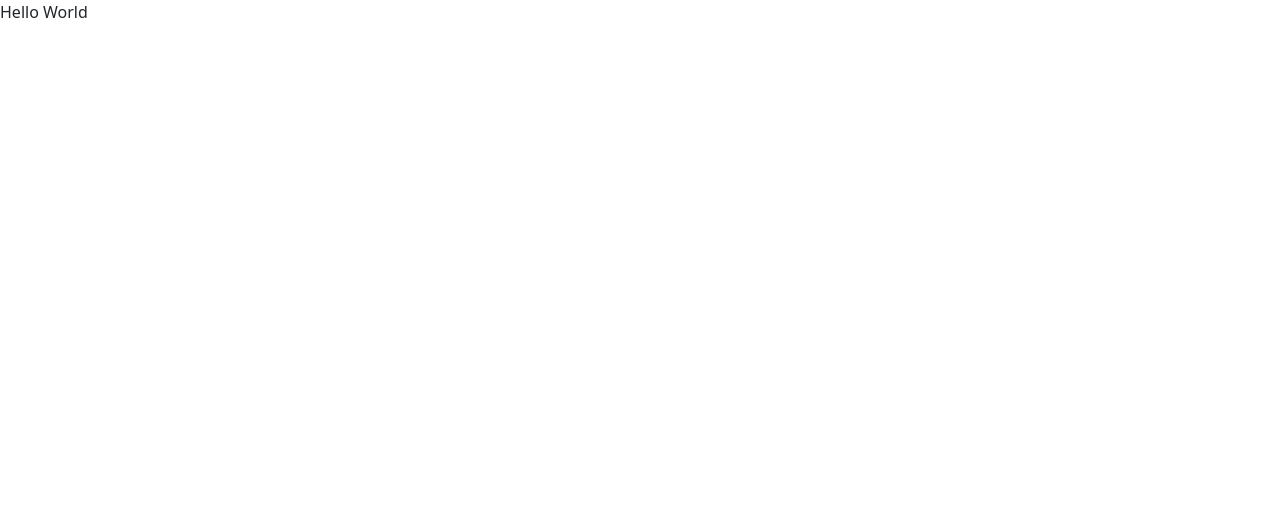
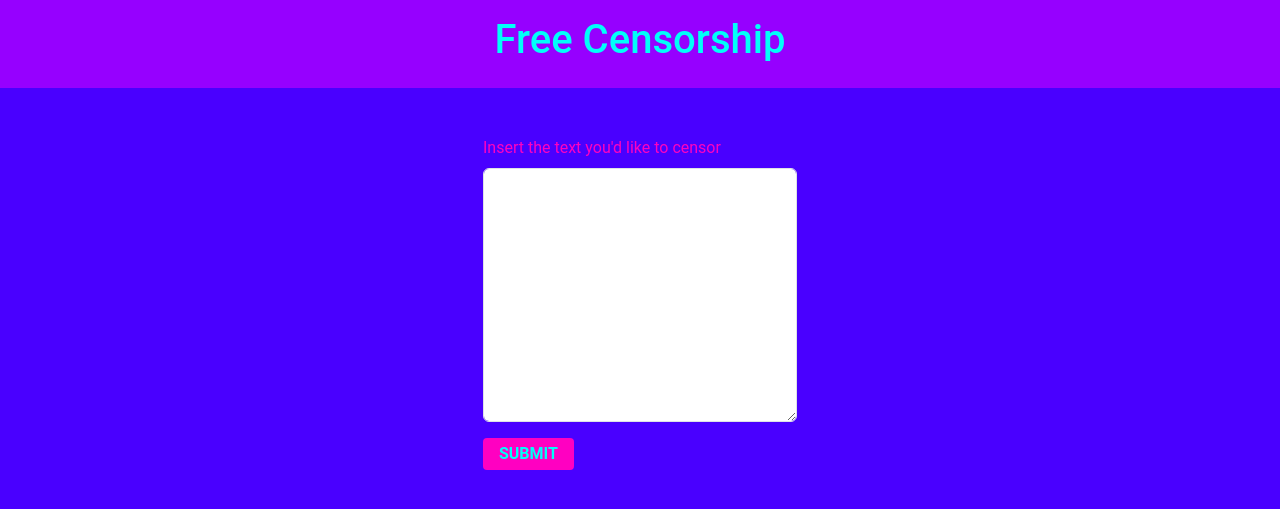
Before and after one commit to rebs-code/php-badwords, a PHP site: page / in a window 1280 px wide. Before the commit the part shown is almost empty. Shown: the top 509 px of the page. Run offline with PHP 8.4, Linux system fonts and the light colour scheme.

Commit message:
add: CSS styles, header & form to index.php

```diff
--- /dev/null
+++ b/css/style.css
@@ -0,0 +1,35 @@
+/* reset */
+* {
+  box-sizing: border-box;
+  margin: 0;
+  padding: 0;
+}
+
+body {
+  background-color: #4900ff;
+  font-family: "Roboto", sans-serif;
+  font-size: 16px;
+  font-weight: 400;
+  line-height: 1.5;
+  color: #ff00c1;
+}
+
+header {
+  background-color: #9600ff;
+  padding: 1rem;
+  text-align: center;
+  color: #00fff9;
+}
+
+button {
+  background-color: #ff00c1;
+  color: #00fff9;
+  border: none;
+  padding: 0.5rem 1rem;
+  border-radius: 0.25rem;
+  cursor: pointer;
+  font-size: 1rem;
+  font-weight: 700;
+  line-height: 1;
+  text-transform: uppercase;
+}
--- a/index.php
+++ b/index.php
@@ -1,19 +1,27 @@
 <!DOCTYPE html>
 <html lang="en">
+
 <head>
     <meta charset="UTF-8">
     <meta name="viewport" content="width=device-width, initial-scale=1.0">
     <title>progetto</title>
     <!-- bootstrap cdn -->
     <link href="https://cdn.jsdelivr.net/npm/bootstrap@5.3.2/dist/css/bootstrap.min.css" rel="stylesheet" integrity="sha384-T3c6CoIi6uLrA9TneNEoa7RxnatzjcDSCmG1MXxSR1GAsXEV/Dwwykc2MPK8M2HN" crossorigin="anonymous">
+    <link rel="stylesheet" href="./css/style.css">
 </head>
+
 <body>
-
-
-    <?php
-    $name = "Hello World";
-    echo $name;
-    ?>
+    <header>
+        <h1>Free Censorship</h1>
+    </header>
+    <div class="container-fluid">
+        <div class="mb-3 w-25 mx-auto mt-5">
+            <label for="exampleFormControlTextarea1" class="form-label">Insert the text you'd like to censor</label>
+            <textarea class="form-control" id="exampleFormControlTextarea1" rows="10"></textarea>
+            <button type="submit" class="mt-3">Submit</button>
+        </div>
+    </div>
     <script src="https://cdn.jsdelivr.net/npm/bootstrap@5.3.2/dist/js/bootstrap.bundle.min.js" integrity="sha384-C6RzsynM9kWDrMNeT87bh95OGNyZPhcTNXj1NW7RuBCsyN/o0jlpcV8Qyq46cDfL" crossorigin="anonymous"></script>
 </body>
+
 </html>
```
